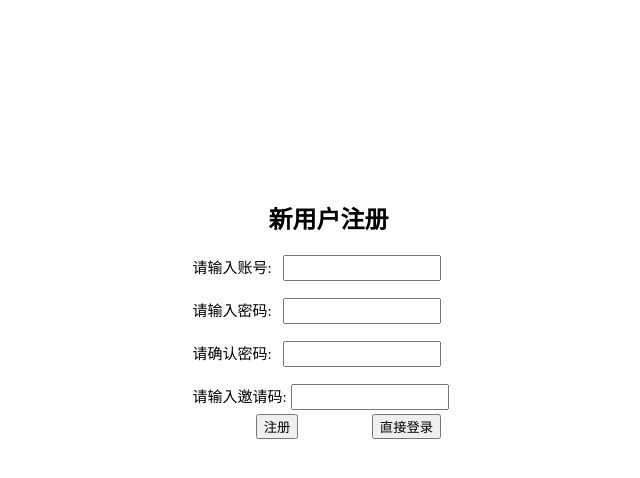
After one commit to xuhan9414/hello_world, a Django app: page /registered_page/ in a window 1280 px wide. The commit adds this page. Shown: the top 478 px of the page, without its empty margins (321-961 px from the left). Run offline with Django 3.2, Linux system fonts and the light colour scheme.

Commit message:
20190903

```diff
--- a/webplat/app_login/views.py
+++ b/webplat/app_login/views.py
@@ -1,9 +1,10 @@
 from django.shortcuts import render , redirect
 import ldap3
+from django.shortcuts import HttpResponse
 
 user_list = [
-    {"user":"xuhan","pwd":"123"},
-    {"user":"meifangqian","pwd":"123"},
+    {'xh': '123456'},
+    {'mfq': '123456'},
 ]
 
 def log_page(request):
@@ -32,16 +33,36 @@ def login_hw(request):
 def login(request):
     user = request.POST.get("user_id")
     pwd = request.POST.get("pass_word")
-    user_list = [
-        {'xh':'123456'},
-        {'mfq':'123456'},
-                 ]
+    if len(user) == 0:
+        return render(request, 'login.html', {'error1': '请输入账号'})
+    if len(pwd) == 0:
+        return render(request, 'login.html', {'error2': '请输入密码'})
+
     temp = {user:pwd}
     try:
         if temp in user_list:
             request.session['user_id'] = user
             return redirect('/index/')
         else:
-            return render(request, 'login.html', {'error': '密码错误'})
+            return render(request, 'login.html', {'error2': '密码错误'})
     except:
-        return render(request, 'login_hw.html', {'error': '密码错误'})
+        return render(request, 'login_hw.html', {'error2': '密码错误'})
+
+def registered_page(request):
+    return render(request, "registered.html")
+
+def registered(request):
+    user1 = request.POST.get("new_user_id")
+    pwd1 = request.POST.get("pass_word1")
+    pwd2 = request.POST.get("pass_word2")
+    icode = request.POST.get("Invite_code")
+    if type(user1) == 'NoneType':
+        return render(request, 'registered.html')
+    elif len(user1) == 0:
+        return render(request, 'registered.html', {'error': '请输入账号'})
+    elif len(pwd1) == 0:
+        return render(request, 'registered.html', {'error': '请输入密码'})
+    elif pwd1 != pwd2:
+        return render(request, 'registered.html', {'error': '两次输入的密码不一致'})
+    elif len(icode) == 0:
+        return render(request, 'registered.html', {'error': '请输入邀请码'})
--- a/webplat/templates/assist/csv_merge_resluts.html
+++ b/webplat/templates/assist/csv_merge_resluts.html
@@ -23,7 +23,7 @@
             <span>
                 {{ result }}
             </span>
-            <a href="assist/medias2//{{ results.user }}/{{ results.date }}/{{ results.time }}/{{ results.name }}">点击下载合并文件</a>
+            <a href="/assist/medias2/{{ results.user }}/{{ results.date }}/{{ results.time }}/{{ results.name }}">点击下载合并文件</a>
         </form>
     </div>
     <div class="a" style="margin-top:20px;margin-bottom:20px ;margin-left:35%;margin-right:3%;" >
--- /dev/null
+++ b/webplat/templates/registered.html
@@ -0,0 +1,48 @@
+<!DOCTYPE html>
+<html lang="en">
+<head>
+    <meta charset="UTF-8">
+    <title>新用户注册</title>
+</head>
+<body>
+    <h2 style="margin-top:200px;margin-left:46%;margin-right:0%;">新用户注册</h2>
+    <form method='POST' action="/registered/" enctype="multipart/form-data" >
+    <div style="font-size:15px;font-family:宋体;margin-left:40%;margin-right:0%;">
+        <span>
+            请输入账号:
+        </span>
+        &nbsp
+            <input style="width:150px;height:20px"   type="text" name = "new_user_id"/>
+        <br>
+        <br>
+                <span>
+            请输入密码:
+        </span>
+        &nbsp
+            <input style="width:150px;height:20px"   type="text" name = "pass_word1"/>
+        <br>
+        <br>
+                       <span>
+            请确认密码:
+        </span>
+        &nbsp
+            <input style="width:150px;height:20px"   type="text" name = "pass_word2"/>
+        <br>
+        <br>
+                               <span>
+            请输入邀请码:
+        </span>
+            <input style="width:150px;height:20px"   type="text" name = "Invite_code"/>
+    </div>
+        <div style="font-size:24px;font-family: Arial;margin-left:45%;margin-right:0%;">
+        <input type="submit" value="注册"/>
+                    &nbsp &nbsp &nbsp &nbsp &nbsp
+        <input type="button"  value="直接登录" onclick="javascrtpt:window.location.href='/'" />
+
+    </div>
+        </form>
+    <br>
+            <a style="color:#F00;font-size:13px;margin-left:46%">{{ error }}</a>
+
+</body>
+</html>
--- a/webplat/utility/FileOperating.py
+++ b/webplat/utility/FileOperating.py
@@ -28,8 +28,8 @@ class FileOperating:
 
     def file_creating(self):
          date = time.strftime('%Y-%m-%d', time.localtime(time.time())) #获取日期
-         clock = time.strftime('%h-%M-00'), time.localtime(time.time()) #获取时间
-         final_path = self.p + '/' + self.u +'/' + date
+         clock = time.strftime('%h-%M-00', time.localtime(time.time())) #获取时间
+         final_path = self.p + '/' + self.u +'/' + date + '/' + clock
 
          if os.path.exists(self.p):
             if os.path.exists(final_path):
--- a/webplat/webplat/urls.py
+++ b/webplat/webplat/urls.py
@@ -28,6 +28,8 @@ urlpatterns = [
 
     url(r'^$' , view_login.log_page),
     url(r'^login/' , view_login.login, name='login'),
+    url(r'^registered_page/' , view_login.registered_page,name='registered_page'),
+    url(r'^registered/' , view_login.registered,name='registered'),
     # url(r'^login_hw/' , view_login.login_hw, name='login_hw'),
     url(r'^index/' , view_login.index, name='index'),
 
```
Also changed, not shown: webplat/app_assist/view_csv.py (+22 -7 lines), webplat/templates/login.html (+15 -9 lines), webplat/db.sqlite3.
